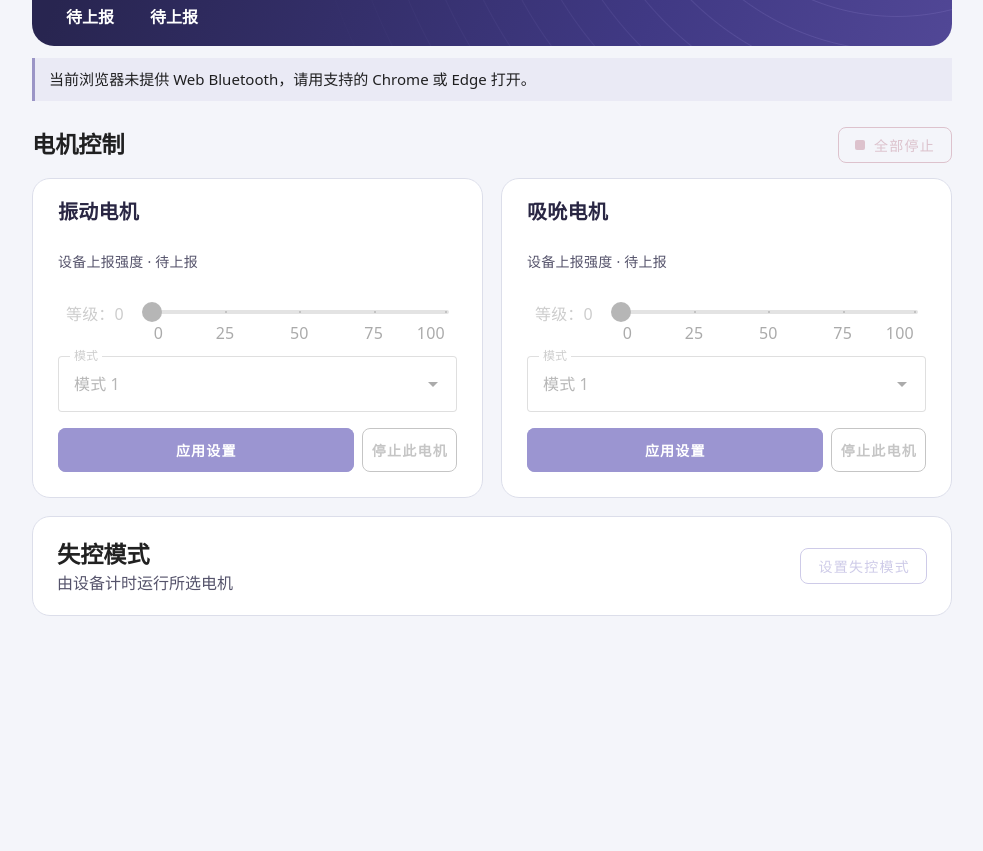
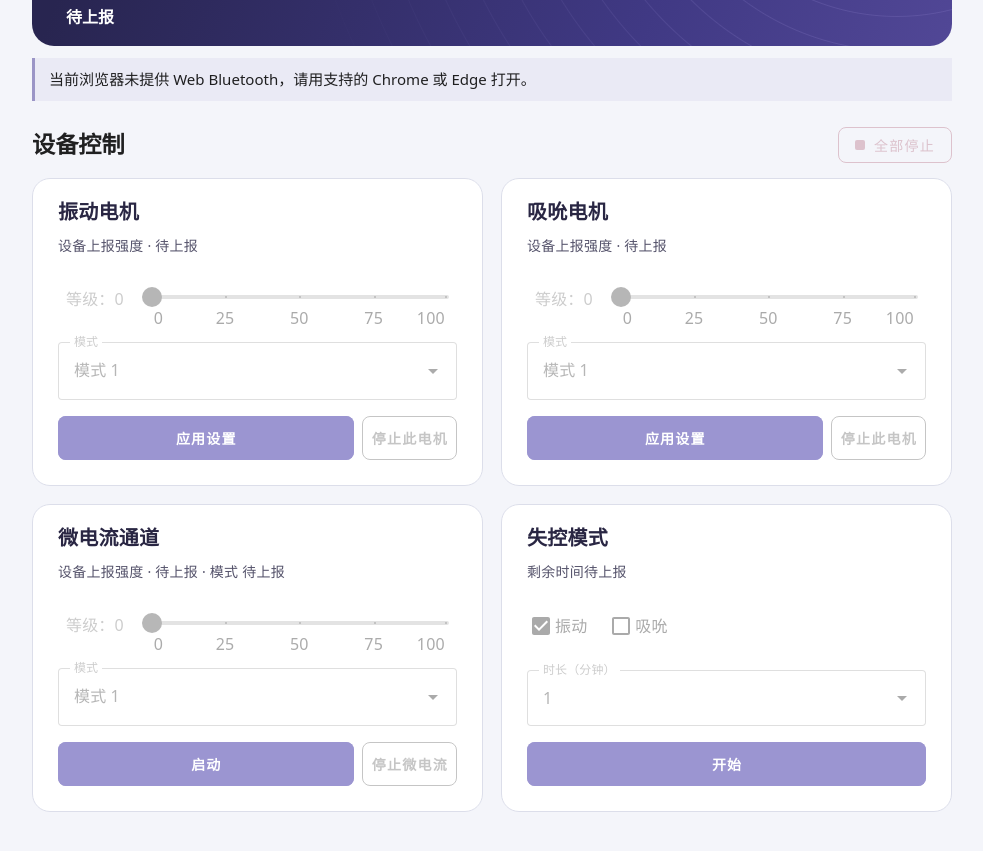
Before and after one commit to Gaojianli/open-bobo, a Vue app in the folder web/: page / in a window 1280 px wide. Shown: the part 367-1218 px from the top of the page, without its empty margins (148-1131 px from the left). Before the commit the page ends 1033 px from the top, so only its background shows below. Built offline with nearby package versions, Linux system fonts and the light colour scheme.

Commit message:
Align control cards and enable microcurrent and dual timers

```diff
--- a/web/src/App.vue
+++ b/web/src/App.vue
@@ -1,34 +1,29 @@
 <script setup>
 import { computed, ref, watch } from 'vue'
-import { VApp, VBtn, VCard, VCardText, VCardTitle, VDialog, VMain, VSelect, VSwitch } from 'vuetify/components'
+import { VApp, VBtn, VCard, VCardActions, VCardText, VCardTitle, VCheckbox, VMain, VSelect, VSwitch } from 'vuetify/components'
 import ChannelControl from './ChannelControl.vue'
 import { useDevice } from './useDevice.js'
 
-const { identity, motorReadings, canScan, scanning, scanComplete, identify, awaitingTimer, startTimer, refresh,
+const { identity, motorReadings, hasElectric, canScan, scanning, scanComplete, identify, awaitingTimer, startTimer, refresh,
   available, reason, phase, name, battery, remaining, busy, stopping,
   message, debugBluetooth, connect, disconnect, apply, stop } = useDevice()
 const ready = computed(() => phase.value === 'ready')
-const hasElectric = computed(() =>
-  motorReadings.value.electric !== undefined || motorReadings.value.electricMode !== undefined
-)
 const phaseNames = { idle: '未连接', choosing: '请选择设备', connecting: '连接中', ready: '已连接', disconnecting: '断开中' }
 const locked = computed(() => remaining.value !== null && remaining.value > 0)
-const timerDialog = ref(false)
+const controlsDisabled = computed(() => !ready.value || busy.value || stopping.value || locked.value || awaitingTimer.value)
 const minutes = ref(1)
-const chosenMotor = ref('vibration')
-const motors = [{ id: 'vibration', label: '振动电机' }, { id: 'suction', label: '吸吮电机' }]
+const chosenMotors = ref(['vibration'])
+const motors = [{ id: 'vibration', label: '振动' }, { id: 'suction', label: '吸吮' }]
 const resetKey = ref(0)
-async function startLostMode() {
-  if (await startTimer(minutes.value, chosenMotor.value)) timerDialog.value = false
-}
-watch(phase, state => { if (state === 'idle') { resetKey.value++; timerDialog.value = false } })
+watch(phase, state => { if (state === 'idle') resetKey.value++ })
 async function stopAll() {
   if (await stop()) resetKey.value++
 }
-const time = computed(() => {
-  if (remaining.value === null) return '待上报'
+const timerStatus = computed(() => {
+  if (awaitingTimer.value) return '已请求开启，等待设备上报'
+  if (remaining.value === null) return '剩余时间待上报'
   if (!remaining.value) return '未开启'
-  return Math.floor(remaining.value / 60) + ' 分 ' + remaining.value % 60 + ' 秒'
+  return '上次上报剩余 ' + Math.floor(remaining.value / 60) + ' 分 ' + remaining.value % 60 + ' 秒'
 })
 </script>
 
@@ -56,47 +51,41 @@ const time = computed(() => {
         </div>
         <dl class="telemetry">
           <div v-if="ready"><dt>型号识别</dt><dd>{{ identity?.source ?? '版本待确认' }}<span v-if="identity?.pid"> · PID {{ identity.pid }}</span></dd></div>
-          <div v-if="ready && !hasElectric"><dt>微电流通道</dt><dd>待上报</dd></div>
           <div><dt>设备电量</dt><dd>{{ battery === null ? '待上报' : battery + '%' }}</dd></div>
-          <div><dt>失控模式 · 上次上报</dt><dd>{{ time }}</dd></div>
         </dl>
       </section>
       <p v-if="reason || message" class="notice" role="status">{{ reason || message }}</p>
-      <div class="section-heading"><h2>电机控制</h2><v-btn class="stop" variant="outlined"
+      <div class="section-heading"><h2>设备控制</h2><v-btn class="stop" variant="outlined"
         :disabled="!ready || stopping" :loading="stopping" @click="stopAll"><span class="stop-icon" aria-hidden="true"></span>全部停止</v-btn></div>
       <p v-if="locked" role="status">设备上报失控模式中，普通通道控制已暂停。</p>
-      <section class="channels" aria-label="输出通道">
+      <section class="channels" aria-label="输出通道和失控模式">
         <channel-control v-for="item in motors"
-          :key="item.id" :channel-label="item.label" :reported="motorReadings[item.id]" :reset-key="resetKey"
-          :disabled="!ready || busy || stopping || locked || awaitingTimer"
+          :key="item.id" :channel-label="item.label + '电机'" :reported="motorReadings[item.id]" :reset-key="resetKey"
+          :disabled="controlsDisabled"
           @apply="(level, mode) => apply(item.id, level, mode)" />
-        <v-card v-if="hasElectric" class="channel-control electric-channel" variant="outlined">
-          <v-card-title tag="h3">微电流通道</v-card-title>
-          <v-card-text>
-            <dl class="channel-readings">
-              <div><dt>设备上报强度</dt><dd>{{ motorReadings.electric ?? '待上报' }}</dd></div>
-              <div><dt>设备上报模式</dt><dd>{{ motorReadings.electricMode ?? '待上报' }}</dd></div>
-            </dl>
+        <channel-control channel-label="微电流通道" electric
+          :reported="motorReadings.electric" :reported-mode="motorReadings.electricMode" :reset-key="resetKey"
+          :disabled="controlsDisabled || !hasElectric"
+          @apply="(level, mode) => apply('electric', level, mode)" />
+        <v-card class="channel-control" variant="outlined">
+          <v-card-title tag="h3">失控模式</v-card-title>
+          <v-card-text class="channel-control__fields">
+            <p class="readback" role="status">{{ timerStatus }}</p>
+            <div class="timer-channels" role="group" aria-label="运行电机">
+              <v-checkbox v-for="item in motors" :key="item.id"
+                v-model="chosenMotors" :value="item.id" :label="item.label"
+                :disabled="controlsDisabled" color="primary" density="compact" hide-details />
+            </div>
+            <v-select v-model="minutes" :items="[1, 2, 3]" :disabled="controlsDisabled"
+              label="时长（分钟）" variant="outlined" hide-details />
           </v-card-text>
+          <v-card-actions class="channel-control__actions">
+            <v-btn type="button" class="flex-grow-1" color="primary" variant="flat" min-height="44"
+              :disabled="controlsDisabled || !chosenMotors.length"
+              @click="startTimer(minutes, chosenMotors)">开始</v-btn>
+          </v-card-actions>
         </v-card>
       </section>
-      <section class="timer-panel">
-        <div><h2>失控模式</h2>
-          <p>{{ awaitingTimer ? '已请求开启，等待设备上报' : locked ? '上次上报剩余 ' + time : '由设备计时运行所选电机' }}</p></div>
-        <v-btn variant="outlined" color="primary" :disabled="!ready || busy || stopping || locked || awaitingTimer"
-          @click="timerDialog = true">设置失控模式</v-btn>
-      </section>
-      <v-dialog v-model="timerDialog" max-width="420" aria-labelledby="timer-title">
-        <v-card class="timer-dialog">
-          <h2 id="timer-title">开启失控模式</h2>
-          <p>设备自行计时。开启后可能需要等到计时结束才能恢复手动控制。</p>
-          <v-select v-model="chosenMotor" :items="motors" item-title="label" item-value="id" label="运行电机" hide-details />
-          <v-select v-model="minutes" :items="[1, 2, 3]" label="时长（分钟）" hide-details />
-          <div class="timer-actions"><v-btn variant="text" @click="timerDialog = false">取消</v-btn>
-            <v-btn color="primary" :loading="busy" :disabled="!ready || busy || locked || stopping || awaitingTimer"
-              @click="startLostMode">确认开启</v-btn></div>
-        </v-card>
-      </v-dialog>
     </div>
   </v-main></v-app>
 </template>
--- a/web/src/ChannelControl.vue
+++ b/web/src/ChannelControl.vue
@@ -13,6 +13,8 @@ import {
 const props = defineProps({
   channelLabel: { type: String, required: true },
   reported: Number,
+  reportedMode: Number,
+  electric: Boolean,
   disabled: { type: Boolean, default: false },
   resetKey: { type: Number, default: 0 },
 })
@@ -40,12 +42,15 @@ function apply() {
 
 <template>
   <v-card class="channel-control" variant="outlined">
-    <v-card-title class="channel-control__title">
+    <v-card-title tag="h3">
       {{ props.channelLabel }}
     </v-card-title>
 
     <v-card-text class="channel-control__fields">
-      <div class="readback">设备上报强度 · {{ props.reported ?? '待上报' }}</div>
+      <div class="readback">
+        设备上报强度 · {{ props.reported ?? '待上报' }}
+        <span v-if="props.electric"> · 模式 {{ props.reportedMode ?? '待上报' }}</span>
+      </div>
       <v-slider
         v-model="level"
         :label="`等级：${level}`"
@@ -73,42 +78,17 @@ function apply() {
     <v-card-actions class="channel-control__actions">
       <v-btn
         type="button"
-        class="apply-btn"
+        class="flex-grow-1"
         color="primary"
         variant="flat"
         min-height="44"
-        :disabled="props.disabled"
+        :disabled="props.disabled || (props.electric && level === 0)"
         @click="apply"
       >
-        应用设置
+        {{ props.electric ? '启动' : '应用设置' }}
       </v-btn>
       <v-btn variant="outlined" :disabled="props.disabled" min-height="44"
-        @click="level = 0; apply()">停止此电机</v-btn>
+        @click="level = 0; apply()">{{ props.electric ? '停止微电流' : '停止此电机' }}</v-btn>
     </v-card-actions>
   </v-card>
 </template>
-
-<style scoped>
-.apply-btn { flex: 1; }
-.readback { color: #55536b; }
-.channel-control {
-  width: 100%;
-  min-width: 0;
-}
-
-.channel-control__title {
-  white-space: normal;
-  overflow-wrap: anywhere;
-}
-
-.channel-control__fields {
-  display: flex;
-  flex-direction: column;
-  gap: 24px;
-  padding: 16px;
-}
-
-.channel-control__actions {
-  padding: 0 16px 16px;
-}
-</style>
--- a/web/src/protocol.js
+++ b/web/src/protocol.js
@@ -3,11 +3,13 @@ export const SERVICE = uuid('ee01')
 export const NOTIFY = uuid('ee02')
 export const WRITE = uuid('ee03')
 
+const channelKeys = new Map([['vibration', 1], ['electric', 3], ['suction', 7]])
 export function motor(channel, level, mode) {
-  const key = { vibration: 1, suction: 7 }[channel]
-  if (![1, 7].includes(key) || ![0, 25, 50, 75, 100].includes(level) || ![1, 2, 3, 4].includes(mode)) {
+  const key = channelKeys.get(channel)
+  if (!key || ![0, 25, 50, 75, 100].includes(level) || ![1, 2, 3, 4].includes(mode)) {
     throw new RangeError('通道、强度或模式无效')
   }
+  if (channel === 'electric' && level === 0) return Uint8Array.of(1, 0, key, 0x11, 0)
   return Uint8Array.of(2, 0, key, 0x11, level, 0, key + 1, 0x11, mode)
 }
 
@@ -15,11 +17,15 @@ export const statusRequest = () => Uint8Array.of(1, 0, 0xc8, 0x11, 1)
 export const stopCommand = () => Uint8Array.of(3, 0, 1, 0x11, 0, 0, 3, 0x11, 0, 0, 7, 0x11, 0)
 
 // The duration is in minutes. The Web UI exposes the two mechanical channels.
-export function timedMotor(minutes, channel) {
-  const mask = { vibration: 1, suction: 2 }[channel]
-  if (![1, 2].includes(mask) || ![1, 2, 3].includes(minutes)) {
-    throw new RangeError('请选择电机和定时时长')
+const timedMotorFlags = new Map([['vibration', 1], ['suction', 2]])
+export function timedMotor(minutes, channels) {
+  let mask = 0
+  for (const channel of Array.isArray(channels) ? channels : [channels]) {
+    const flag = timedMotorFlags.get(channel)
+    if (!flag) throw new RangeError('请选择振动或吸吮')
+    mask |= flag
   }
+  if (!mask || ![1, 2, 3].includes(minutes)) throw new RangeError('请选择电机和定时时长')
   return Uint8Array.of(2, 0, 9, 0x11, minutes, 0, 11, 0x11, mask)
 }
 
--- a/web/src/theme.css
+++ b/web/src/theme.css
@@ -24,14 +24,15 @@ h1 { font-size: clamp(2rem, 5vw, 3rem); line-height: 1.18; margin: 10px 0 8px; o
 h2 { font-size: 1.45rem; }
 .stop { color: #9b354e; }
 .stop-icon { background: currentColor; height: 10px; width: 10px; border-radius: 2px; margin-right: 8px; }
-.channels { display: grid; grid-template-columns: repeat(2,minmax(0,1fr)); gap: 18px; }
-.channels .channel-control { background: white; border: 1px solid #dcdeea; border-radius: 18px; padding: 9px; }
-.channels .v-card-title { font-weight: 700; color: #292643; }
+.channels { display: grid; grid-template-columns: repeat(2,minmax(0,1fr)); grid-auto-rows: 1fr; gap: 18px; }
+.channels .channel-control { display: flex; flex-direction: column; min-width: 0; background: white; border: 1px solid #dcdeea; border-radius: 18px; padding: 9px; }
+.channels .v-card-title { font-weight: 700; color: #292643; white-space: normal; overflow-wrap: anywhere; }
 .channels .v-card-actions .v-btn { font-weight: 650; }
-.electric-channel { grid-column: 1 / -1; }
-.channel-readings { display: flex; flex-wrap: wrap; gap: 12px 40px; }
-.channel-readings dt { color: #55536b; }
-.channel-readings dd { margin: 4px 0 0; font-weight: 650; }
+.channel-control__fields { display: flex; flex-direction: column; gap: 24px; padding: 16px; }
+.channel-control__actions { padding: 0 16px 16px; }
+.channel-control .readback { color: #55536b; }
+.timer-channels { display: flex; flex-wrap: wrap; gap: 0 20px; }
+.timer-channels .v-checkbox { flex: 0 0 auto; }
 @media (max-width: 640px) {
   .shell { width: calc(100% - 28px); padding-top: 16px; }
   header { margin-bottom: 16px; }
@@ -41,7 +42,3 @@ h2 { font-size: 1.45rem; }
 }
 
 .telemetry { flex-wrap: wrap; column-gap: 28px; row-gap: 12px; }
-.timer-panel { display: flex; flex-wrap: wrap; gap: 16px; align-items: center; justify-content: space-between; margin-top: 18px; padding: 20px 24px; border-radius: 18px; background: white; border: 1px solid #dcdeea; }
-.timer-panel p, .timer-dialog p { color: #55536b; }
-.timer-dialog { display: grid; gap: 16px; padding: 24px; }
-.timer-actions { display: flex; gap: 8px; justify-content: flex-end; }
--- a/web/src/useDevice.js
+++ b/web/src/useDevice.js
@@ -1,4 +1,4 @@
-import { ref } from 'vue'
+import { computed, ref } from 'vue'
 import { discoveryOptions, readModel, scanModels } from './identity.js'
 import { statusRequest, timedMotor, SERVICE, NOTIFY, WRITE, motor, stopCommand, packets, notificationReader, readStatus } from './protocol.js'
 
@@ -12,6 +12,9 @@ export function useDevice(env = globalThis) {
   const debugBluetooth = ref(false)
   const identity = ref(null)
   const motorReadings = ref({})
+  const hasElectric = computed(() =>
+    motorReadings.value.electric !== undefined || motorReadings.value.electricMode !== undefined
+  )
   const awaitingTimer = ref(false)
   const scanning = ref(false)
   const canScan = available && typeof env.navigator.bluetooth.requestLEScan === 'function'
@@ -165,12 +168,14 @@ export function useDevice(env = globalThis) {
   async function apply(channel, level, mode) {
     const s = active
     if (phase.value !== 'ready' || busy.value || stopping.value || remaining.value > 0 || awaitingTimer.value) return false
+    if (channel === 'electric' && !hasElectric.value) return false
     busy.value = true
     try {
       const command = motor(channel, level, mode)
       if (level > 0) s.mayBeRunning = true
       await write(s, command)
-      if (active === s && !stopping.value) message.value = '已发送' + (channel === 'vibration' ? '振动' : '吸吮') + '设置。'
+      const label = { vibration: '振动', suction: '吸吮', electric: '微电流' }[channel]
+      if (active === s && !stopping.value) message.value = '已发送' + label + '设置。'
       return active === s
     } catch (error) {
       if (active === s) message.value = '写入失败：' + error.message
@@ -180,13 +185,13 @@ export function useDevice(env = globalThis) {
     }
   }
 
-  async function startTimer(minutes, channel) {
+  async function startTimer(minutes, channels) {
     const s = active
     if (phase.value !== 'ready' || busy.value || stopping.value || awaitingTimer.value || remaining.value > 0) return false
     busy.value = true
     let attempted = false
     try {
-      const command = timedMotor(minutes, channel)
+      const command = timedMotor(minutes, channels)
       awaitingTimer.value = true
       s.mayBeRunning = true
       attempted = true
@@ -238,5 +243,5 @@ export function useDevice(env = globalThis) {
     clear(s, remaining.value > 0 || awaitingTimer.value ? '已断开连接，设备定时可能仍在继续。' : '已断开连接。')
   }
 
-  return { scanComplete, identity, motorReadings, canScan, scanning, identify, awaitingTimer, startTimer, refresh, available, reason, phase, name, battery, remaining, message, busy, stopping, debugBluetooth, connect, apply, stop, disconnect }
+  return { scanComplete, identity, motorReadings, hasElectric, canScan, scanning, identify, awaitingTimer, startTimer, refresh, available, reason, phase, name, battery, remaining, message, busy, stopping, debugBluetooth, connect, apply, stop, disconnect }
 }
```
Also changed, not shown: 2 other files (tests, documents, lock files or other folders).
